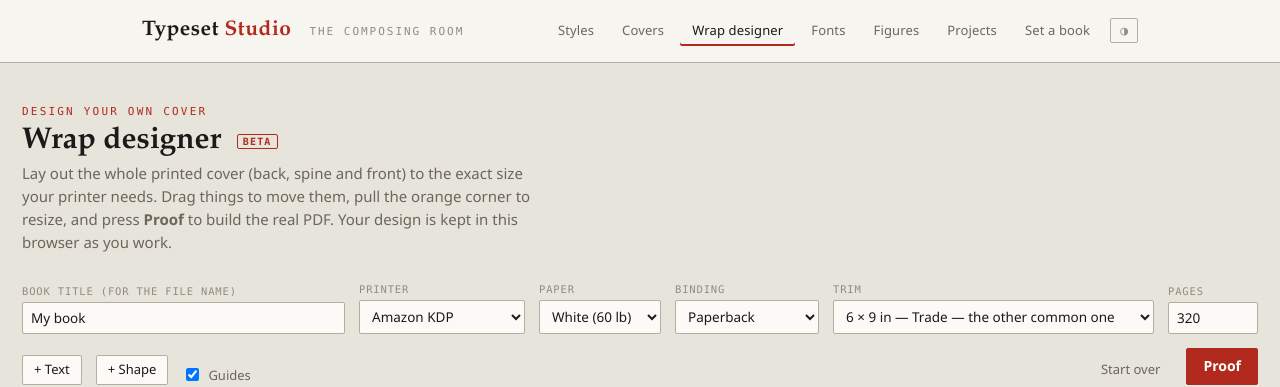
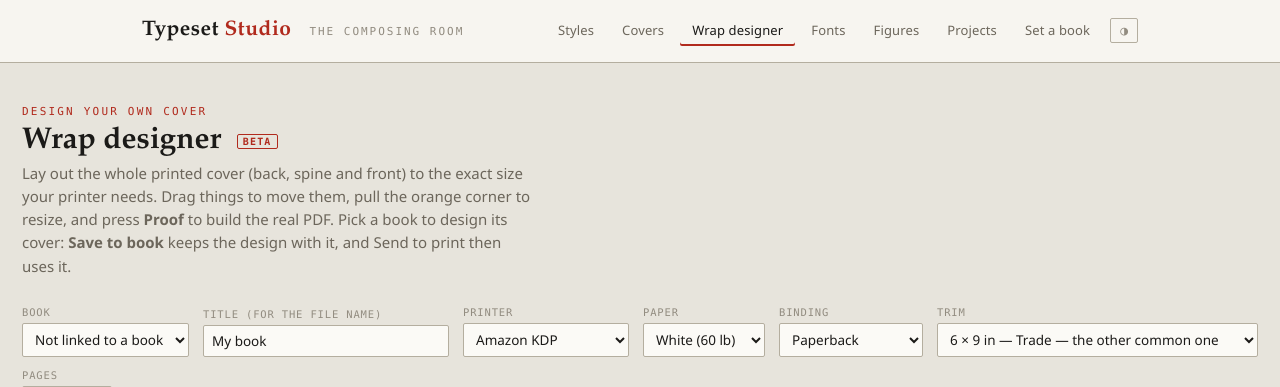
Before and after one commit to Oddmagician6/typeset-studio, a Flask app: page /wrap-designer in a window 1280 px wide. Shown: the top 387 px of the page. Run offline with Flask 3, Linux system fonts and the light colour scheme; data that the repository does not hold is empty; some libraries are stand-ins or nearby versions.

Commit message:
Make a wrap design a book's cover (#72 phase B)
The designer was a scratchpad; designs lived in the browser. Now a design
belongs to a book.

Picking a book opens it with its style's trim (locked), its last build's
page count and its Send to print printer, paper and binding. Save to book
stores the design on the project and writes those print settings back to
it, so the wrap designed and the wrap packaged can't disagree.

A new cover mode, "wrap", reuses the uploaded-art path rather than adding a
fourth cover pipeline: saving renders the design's front (the trim, cropped
to exactly it at 300 dpi) to a JPG, and _project_meta hands that JPG on as
image art with no title overlay. Page 1, the EPUB cover and the store
listing all come from the design through code that already worked. The
edit page offers "My wrap design" once a book has one.

Send to print and Send to publish build the whole wrap from the design at
the interior's real page count, reported in the shape build_cover_wrap
returns so the page and spec sheet are unchanged. Every picture is measured
at the size it is placed at, and spine text on a book under the printer's
minimum is flagged rather than dropped.

The example design was laid out in fixed inches for 6x9, so on a smaller
trim it opened with text outside the safe zone; it is now laid out from the
panel size and only takes spine text where the printer allows it.

Tests
-----
test_wrap_designer.py gains the phase B half - a book's settings, a bad
design refused, the save, the 1800x2700 front, _project_meta, the edit page,
a publish package whose wrap is the design at the real page count with its
spine and picture checks - and a second browser pass that opens a book by
link and saves to it. All eighteen suites pass.

Co-Authored-By: Claude Opus 5.5 <noreply@anthropic.com>

```diff
--- a/app.py
+++ b/app.py
@@ -1892,7 +1892,10 @@ def wrap_designer():
                         if f.lower().endswith(IMAGE_EXTS))
     except OSError:
         assets = []
-    return render_template('wrap_designer.html', active='wrap',
+    projects = [{'id': it['id'], 'name': it['data'].get('name') or it['data'].get('title')
+                 or it['id']} for it in list_projects()]
+    return render_template('wrap_designer.html', active='wrap', projects=projects,
+                           start_project=request.args.get('project', ''),
                            fonts=[f for f in list_fonts() if f.lower().endswith('.ttf')],
                            assets=assets, stand_in=WRAP_STAND_IN,
                            retailers=WRAP_RETAILERS, papers=_PAPER, trims=TRIM_PRESETS)
@@ -1927,6 +1930,95 @@ def wrap_designer_art(fname):
     if not path:
         abort(404)
     return send_from_directory(os.path.dirname(path), os.path.basename(path))
+
+
+# A design saved with a project (phase B). The designer's printer, paper and
+# binding *are* the project's Send to print settings, saved back to it, so the
+# wrap a writer designs and the wrap the package builds can't disagree; the trim
+# is the style's and the page count the last build's.
+
+def _project_wrap_settings(proj):
+    p = {**PRINT_DEFAULTS, **{k: proj[k] for k in PRINT_DEFAULTS if k in proj}}
+    try:
+        trim = load_preset(proj['preset'])['trim']
+    except Exception:
+        trim = {'w': 6.0, 'h': 9.0}
+    return {'pages': int(proj.get('last_page_count') or 200),
+            'wrap_retailer': p['print_retailer'], 'wrap_paper': p['print_paper'],
+            'wrap_binding': p['print_binding'],
+            'wrap_trim_w': trim['w'], 'wrap_trim_h': trim['h']}
+
+
+def _wrap_front_path(proj):
+    """The project's design rendered as its front cover, rendering it if the file
+    has gone; '' when there is no design or it won't render."""
+    fn = secure_filename(proj.get('wrap_front_file', ''))
+    design = proj.get('wrap_design')
+    if not fn or not design:
+        return ''
+    path = os.path.join(PROJECT_MS_DIR, fn)
+    if not os.path.exists(path):
+        try:
+            dims, _ = _wrap_design_dims(_project_wrap_settings(proj))
+            wrap_design.render_front(design, dims, path)
+        except Exception:
+            logging.exception('Rendering the wrap design front cover failed')
+            return ''
+    return path
+
+
+def _clean_design(design):
+    """A design from the browser, kept to what the model knows: a list of plain
+    elements, sized within reason. Anything else is refused, not repaired."""
+    if not isinstance(design, dict) or not isinstance(design.get('elements'), list):
+        return None
+    els = [e for e in design['elements'] if isinstance(e, dict)]
+    if len(els) > 400 or len(json.dumps(els)) > 1_000_000:
+        return None
+    return {'elements': els}
+
+
+@app.route('/wrap-designer/project/<pid>')
+def wrap_designer_project(pid):
+    proj = load_project(pid)
+    p = {**PRINT_DEFAULTS, **{k: proj[k] for k in PRINT_DEFAULTS if k in proj}}
+    return jsonify(design=proj.get('wrap_design'), settings=_project_wrap_settings(proj),
+                   title=proj.get('title') or proj.get('name', ''), author=proj.get('author', ''),
+                   blurb=p['print_blurb'], pages_known=bool(proj.get('last_page_count')),
+                   is_cover=proj.get('cover_mode') == 'wrap',
+                   saved=proj.get('wrap_design_saved', ''))
+
+
+@app.route('/wrap-designer/project/<pid>/save', methods=['POST'])
+def wrap_designer_save(pid):
+    proj = load_project(pid)
+    body = request.get_json(silent=True) or {}
+    design = _clean_design(body.get('design'))
+    if design is None:
+        return jsonify(ok=False, error='That design could not be read.')
+    s = body.get('settings') or {}
+    if s.get('wrap_retailer') in WRAP_RETAILERS:
+        proj['print_retailer'] = s['wrap_retailer']
+    if s.get('wrap_paper') in _PAPER:
+        proj['print_paper'] = s['wrap_paper']
+    if s.get('wrap_binding') in _WRAP_SUFFIX:
+        proj['print_binding'] = s['wrap_binding']
+    proj['wrap_design'] = design
+    proj['wrap_design_saved'] = datetime.now().isoformat(timespec='seconds')
+    proj['wrap_front_file'] = secure_filename(f'{pid}-wrap-front.jpg')
+    if body.get('use_as_cover'):
+        proj['cover_mode'] = 'wrap'
+    front = os.path.join(PROJECT_MS_DIR, proj['wrap_front_file'])
+    try:
+        dims, _ = _wrap_design_dims(_project_wrap_settings(proj))
+        wrap_design.render_front(design, dims, front)
+    except Exception as exc:
+        logging.error('Wrap design front render failed: %s', traceback.format_exc())
+        return jsonify(ok=False, error=f'The design was not saved: {exc}')
+    proj['updated'] = datetime.now().isoformat(timespec='seconds')
+    save_project_file(pid, proj)
+    return jsonify(ok=True, saved=proj['wrap_design_saved'],
+                   is_cover=proj.get('cover_mode') == 'wrap')
 
 
 @app.route('/wrap-designer/build', methods=['POST'])
@@ -3391,10 +3483,17 @@ def _project_meta(proj):
     cover_file = proj.get('cover_file', '')
     # "No cover" keeps the uploaded file (so switching back needs no re-upload)
     # but must not use it — the engine sets any cover_image it is handed as page 1.
-    if cover_file and cover_mode != 'none':
+    if cover_file and cover_mode not in ('none', 'wrap'):
         cp = os.path.join(PROJECT_MS_DIR, cover_file)
         if os.path.exists(cp):
             cover_path = cp
+    # A wrap design (#72) is the cover: its front panel, rendered, stands in for
+    # uploaded art everywhere one page of cover is wanted - page 1, the ebook,
+    # the store listing - with no title overlay, as the design carries its own.
+    wrap_cover = cover_mode == 'wrap'
+    if wrap_cover:
+        cover_path = _wrap_front_path(proj)
+        cover_mode = 'image' if cover_path else 'none'
 
     meta = {
         'title':            proj.get('title', ''),
@@ -3405,7 +3504,7 @@ def _project_meta(proj):
         'front_matter':     proj.get('front_matter', 'full'),
         'right_hand_starts': proj.get('right_hand_starts', True),
         'cover_image':   cover_path,
-        'cover_overlay': proj.get('cover_overlay', False),
+        'cover_overlay': proj.get('cover_overlay', False) and not wrap_cover,
         'cover_color':   proj.get('cover_color', 'light'),
         'cover_mode':       cover_mode,
         'cover_template':   proj.get('cover_template', ''),
@@ -3492,12 +3591,15 @@ def build_print_package(proj, scope='print'):
         raise PrintPackageError(err)
     meta, _ = _project_meta(proj)
     tpl = meta.get('cover_template_data')
+    # A wrap design (#72) is the whole wrap, laid out by the writer; it is built
+    # as designed, at this interior's page count, rather than around a front.
+    design = proj.get('wrap_design') if proj.get('cover_mode') == 'wrap' else None
     # Two kinds of cover reach a printer. A designed one paints the front panel
     # from its template; uploaded art *is* the front panel and the rest of the
     # wrap is built around it (#66). A book with no cover at all has nothing to
     # wrap the block in, and that is the only refusal left.
-    art = engine._front_art(meta)
-    if not art and (meta.get('cover_mode') != 'designed' or not tpl):
+    art = '' if design else engine._front_art(meta)
+    if not design and not art and (meta.get('cover_mode') != 'designed' or not tpl):
         raise PrintPackageError(
             f'{"Send to publish" if publish else "Send to print"} needs a cover — '
             'pick a cover template under Cover, or upload your own cover art.')
@@ -3557,10 +3659,27 @@ def build_print_package(proj, scope='print'):
         # The faces page 1 of the book is set in, so the wrap's front matches it:
         # the preset's for uploaded art, the template's own (falling back to the
         # preset's, as page 1 does) for a designed cover.
-        cf = (engine.image_cover_fonts(preset) if art else
-              engine._register_cover_fonts(tpl, engine.register_fonts(preset)))
         wrap = os.path.join(work, base + _WRAP_SUFFIX[binding] + '.pdf')
-        wres = engine.build_cover_wrap(tpl, cf, wmeta, dims, wrap)
+        if design:
+            g = engine.wrap_geometry(dims)
+            wrap_design.build_pdf(design, dims, wrap)
+            wres = wrap_design.summary(g, design)
+            # every picture measured at the size it is placed at, bleed included
+            for path, w_in, h_in in wrap_design.placed_images(design, g):
+                row = _art_resolution_check(engine.image_cover_check(path, w_in, h_in),
+                                            w_in, h_in)
+                row['label'] = f'Picture: {os.path.basename(path)}'
+                checks.append(row)
+            if wres['spine_text'] and not g['spine_text']:
+                checks.append({'label': 'Spine text', 'ok': False, 'detail': (
+                    f'Your design has spine text, but {pages} pages is under '
+                    f'{WRAP_RETAILERS[retailer]["label"]}’s minimum of '
+                    f'{WRAP_RETAILERS[retailer]["spine_text_min"]} — take it off in the '
+                    'Wrap designer, or the printer may refuse the cover')})
+        else:
+            cf = (engine.image_cover_fonts(preset) if art else
+                  engine._register_cover_fonts(tpl, engine.register_fonts(preset)))
+            wres = engine.build_cover_wrap(tpl, cf, wmeta, dims, wrap)
         files[pdir + os.path.basename(wrap)] = wrap
         for w in dims['warnings']:
             checks.append({'label': 'Cover wrap', 'ok': False, 'detail': w})
@@ -3574,7 +3693,7 @@ def build_print_package(proj, scope='print'):
             aw, ah = engine.front_art_size(engine.wrap_geometry(dims))
             art_res = engine.image_cover_check(art, aw, ah)
             checks.append(_art_resolution_check(art_res, aw, ah))
-        if not wres['spine_text']:
+        if not wres['spine_text'] and not design:
             checks.append({'label': 'Spine text', 'ok': True,
                            'detail': (f'Left off — {pages} pages is under '
                                       f'{WRAP_RETAILERS[retailer]["label"]}’s minimum of '
@@ -3638,8 +3757,8 @@ def build_print_package(proj, scope='print'):
             # `publish` is what was asked for; `ebook` is what came out. Only the
             # second may promise an ebook edition on the page or the sheet.
             'scope': scope, 'publish': publish, 'ebook': ebook_built,
-            'cover_kind': 'image' if art else 'designed',
-            'cover_label': ('Uploaded art' if art
+            'cover_kind': 'wrap' if design else ('image' if art else 'designed'),
+            'cover_label': ('Wrap design' if design else 'Uploaded art' if art
                             else (tpl.get('name') or meta.get('cover_template') or 'Designed')),
             'cover_art': art_res,
             'epub': (sorted(epub_checks, key=lambda c: c['ok']) if epub_checks
--- a/static/wrap_designer.js
+++ b/static/wrap_designer.js
@@ -18,22 +18,33 @@
     'printed cover will: drag the orange corner to make it wider or narrower and watch the ' +
     'lines move. Keep it inside the dashed safe zone so nothing is trimmed off.';
 
-  function starter() {
-    return { elements: [
+  // The example design, laid out for the panel it's going on: a fixed 6x9 layout
+  // ran off a smaller trim, and a new design shouldn't open covered in warnings.
+  // Spine text is only added where the printer allows it (geo.spine_text).
+  function starter(book, geom) {
+    book = book || {};
+    var title = book.title || 'My Book', author = book.author || 'Author Name';
+    var pw = geom ? geom.panel_w : 6, ph = geom ? geom.panel_h : 9, k = pw / 6;
+    var els = [
       {id:'bg-back', type:'rect', fill:'back', color:'#20283b'},
       {id:'bg-spine', type:'rect', fill:'spine', color:'#7d2a26'},
       {id:'front-art', type:'image', fill:'front', src:CFG.standIn},
-      {id:'title', type:'text', anchor:'front', x:0.5, y:0.9, w:5, text:'My Book',
-       font:pick('EBGaramond-Bold.ttf'), size:46, leading:1.05, color:'#fbf3e2', align:'center', tracking:0.5},
-      {id:'author', type:'text', anchor:'front', x:0.5, y:7.9, w:5, text:'AUTHOR NAME',
-       font:pick('Spectral-Regular.ttf'), size:16, leading:1.2, color:'#fbf3e2', align:'center', tracking:3},
-      {id:'spine-text', type:'text', anchor:'spine', cx:0.11, y:0.6, w:7.8, rotate:90,
-       text:'MY BOOK   AUTHOR NAME', font:pick('Spectral-Regular.ttf'), size:12, leading:1.2,
-       color:'#fbf3e2', align:'center', tracking:1.5},
-      {id:'blurb', type:'text', anchor:'back', x:0.6, y:1.0, w:4.8, text:BLURB,
+      {id:'title', type:'text', anchor:'front', x:0.5, y:0.9, w:round(pw - 1), text:title,
+       font:pick('EBGaramond-Bold.ttf'), size:Math.round(46 * k), leading:1.05, color:'#fbf3e2',
+       align:'center', tracking:0.5},
+      {id:'author', type:'text', anchor:'front', x:0.5, y:round(ph - 1.1), w:round(pw - 1),
+       text:author.toUpperCase(), font:pick('Spectral-Regular.ttf'), size:Math.round(16 * k),
+       leading:1.2, color:'#fbf3e2', align:'center', tracking:3},
+      {id:'blurb', type:'text', anchor:'back', x:0.6, y:1.0, w:round(pw - 1.2), text:book.blurb || BLURB,
        font:pick('EBGaramond-Regular.ttf'), size:12.5, leading:1.4, color:'#efe7d6', align:'left', tracking:0},
-      {id:'barcode', type:'rect', anchor:'back', x:3.75, y:7.55, w:2, h:1.2, color:'#ffffff', label:'Barcode area'}
-    ]};
+      {id:'barcode', type:'rect', anchor:'back', x:round(pw - 2.25), y:round(ph - 1.45), w:2, h:1.2,
+       color:'#ffffff', label:'Barcode area'}
+    ];
+    if (!geom || geom.spine_text)
+      els.splice(5, 0, {id:'spine-text', type:'text', anchor:'spine', cx:0.11, y:0.6, w:round(ph - 1.2),
+        rotate:90, text:(title + '   ' + author).toUpperCase(), font:pick('Spectral-Regular.ttf'),
+        size:12, leading:1.2, color:'#fbf3e2', align:'center', tracking:1.5});
+    return {elements: els};
   }
   function pick(f) { return CFG.fonts.indexOf(f) !== -1 ? f : CFG.fonts[0]; }
 
@@ -42,7 +53,7 @@
   try { saved = JSON.parse(localStorage.getItem(STORE) || 'null'); } catch (e) { saved = null; }
   var design = (saved && saved.design && saved.design.elements) ? saved.design : starter();
   var g = null, geo = null, sel = null, metrics = {}, drag = null, seq = Date.now() % 100000;
-  var SETTINGS = ['wd-name', 'wd-retailer', 'wd-paper', 'wd-binding', 'wd-trim', 'wd-pages'];
+  var SETTINGS = ['wd-project', 'wd-name', 'wd-retailer', 'wd-paper', 'wd-binding', 'wd-trim', 'wd-pages'];
   if (saved && saved.settings) SETTINGS.forEach(function (id) {
     if (saved.settings[id] != null && $(id)) $(id).value = saved.settings[id];
   });
@@ -140,6 +151,7 @@
     renderLayers();
     renderChecks();
     persist();
+    markDirty();
   }
 
   function drawGuides() {
@@ -381,20 +393,84 @@
   });
   $('wd-reset').addEventListener('click', function () {
     if (!confirm('Start over with the example design? Your current design will be replaced.')) return;
-    design = starter(); sel = null; showProps(); loadFonts().then(render);
+    design = starter($('wd-project').value ? currentBook : null, g); sel = null; showProps();
+    loadFonts().then(render);
   });
   $('wd-guides').addEventListener('change', render);
+
+  // ---- a book's cover ---------------------------------------------------------------
+  // With a book picked, its trim is its style's and its printer, paper and
+  // binding are its Send to print settings; Save keeps the design with the book.
+  var savedJSON = null;                 // the design as last saved to (or loaded from) the book
+  var currentBook = null;
+  function markDirty() {
+    var pid = $('wd-project').value, st = $('wd-save-status');
+    if (!pid || savedJSON === null) return;
+    if (JSON.stringify(design) !== savedJSON) st.textContent = 'Unsaved changes';
+  }
+  function lockTrim(w, h) {
+    var sel = $('wd-trim'), v = w + 'x' + h;
+    if (!Array.prototype.some.call(sel.options, function (o) { return o.value === v; })) {
+      var op = document.createElement('option'); op.value = v;
+      op.textContent = w + ' × ' + h + ' in (this book’s style)'; sel.appendChild(op);
+    }
+    sel.value = v; sel.disabled = true;
+  }
+  function bookUi(on) {
+    $('wd-save-group').style.display = on ? 'inline-flex' : 'none';
+    if (!on) { $('wd-trim').disabled = false; $('wd-book-note').hidden = true; $('wd-save-status').textContent = ''; }
+  }
+  function openBook(pid, keepLocal) {
+    bookUi(!!pid);
+    if (!pid) { savedJSON = null; currentBook = null; persist(); return regeometry(); }
+    return fetch('/wrap-designer/project/' + encodeURIComponent(pid)).then(function (r) { return r.json(); })
+      .then(function (b) {
+        var s = b.settings;
+        $('wd-retailer').value = s.wrap_retailer; $('wd-paper').value = s.wrap_paper;
+        $('wd-binding').value = s.wrap_binding; $('wd-pages').value = s.pages;
+        lockTrim(s.wrap_trim_w, s.wrap_trim_h);
+        $('wd-name').value = b.title || $('wd-name').value;
+        $('wd-use-cover').checked = b.is_cover || !b.design;
+        var note = $('wd-book-note');
+        note.hidden = false;
+        note.textContent = (b.pages_known
+          ? 'Pages are from this book’s last build; Send to print sizes the spine from the real count.'
+          : 'This book hasn’t been built yet, so the page count is a guess. Send to print sizes the spine from the real count.')
+          + (b.is_cover ? ' This design is the book’s cover.' : '');
+        savedJSON = b.design ? JSON.stringify(b.design) : null;
+        currentBook = b;
+        sel = null; showProps();
+        $('wd-save-status').textContent = b.saved ? 'Saved ' + b.saved.replace('T', ' ') : 'Not saved to this book yet';
+        // the geometry first, so an example design can be laid out for this book
+        return fetchGeometry().then(function () {
+          if (!keepLocal) design = b.design || starter(b, g);
+          return loadFonts();
+        }).then(render);
+      });
+  }
+  $('wd-project').addEventListener('change', function () { openBook(this.value, false); });
+  $('wd-save').addEventListener('click', function () {
+    var pid = $('wd-project').value, st = $('wd-save-status');
+    if (!pid) return;
+    st.textContent = 'Saving…';
+    post('/wrap-designer/project/' + encodeURIComponent(pid) + '/save',
+         {design: design, settings: settings(), use_as_cover: $('wd-use-cover').checked})
+      .then(function (res) {
+        if (!res.ok) { st.textContent = res.error; return; }
+        savedJSON = JSON.stringify(design);
+        st.textContent = 'Saved ' + res.saved.replace('T', ' ') + (res.is_cover ? ' · the book’s cover' : '');
+      }).catch(function () { st.textContent = 'Not saved: no answer from the app.'; });
+  });
 
   // ---- server: geometry and the real PDF ------------------------------------------
   function post(url, body) {
     return fetch(url, {method:'POST', headers:{'Content-Type':'application/json'}, body:JSON.stringify(body)})
       .then(function (r) { return r.json(); });
   }
-  function regeometry() {
-    return post('/wrap-designer/geometry', settings()).then(function (res) {
-      geo = res; g = res.geometry; render();
-    });
+  function fetchGeometry() {
+    return post('/wrap-designer/geometry', settings()).then(function (res) { geo = res; g = res.geometry; });
   }
+  function regeometry() { return fetchGeometry().then(render); }
   SETTINGS.forEach(function (id) { $(id).addEventListener('change', function () { persist(); regeometry(); }); });
   $('wd-pages').addEventListener('input', regeometry);
 
@@ -431,7 +507,17 @@
     var used = design.elements.filter(function (e) { return e.font; }).map(function (e) { return e.font; });
     return Promise.all(used.filter(function (f, i) { return used.indexOf(f) === i; }).map(ensureFont));
   }
-  loadFonts().then(regeometry).then(function () { window.WD_READY = true; });
+  var start = CFG.startProject || '';
+  var startPromise;
+  if (start && Array.prototype.some.call($('wd-project').options, function (o) { return o.value === start; })) {
+    $('wd-project').value = start;
+    startPromise = openBook(start, saved && saved.settings && saved.settings['wd-project'] === start);
+  } else if ($('wd-project').value) {
+    startPromise = openBook($('wd-project').value, true);   // carry on with the local working copy
+  } else {
+    startPromise = loadFonts().then(regeometry);
+  }
+  startPromise.then(function () { window.WD_READY = true; });
 
   // for the browser test: the live design and the geometry it is drawn against
   window.WD_EDITOR = { design: function () { return design; }, geometry: function () { return g; },
--- a/templates/wrap_designer.html
+++ b/templates/wrap_designer.html
@@ -47,6 +47,8 @@
   #wd-proof-msg{font-size:13px}
   #wd-proof-msg.ok{color:var(--muted)} #wd-proof-msg.bad{color:var(--red-deep)}
   .wd-art{display:flex;gap:6px;flex-wrap:wrap;margin-top:8px}
+  .wd-note{margin:-6px 0 14px;font-size:13px;color:var(--muted)}
+  #wd-save-status{font-size:12.5px;color:var(--muted)}
   .beta{font-family:var(--mono);font-size:10px;letter-spacing:.12em;border:1px solid var(--red);
     color:var(--red);border-radius:2px;padding:1px 5px;vertical-align:middle;margin-left:8px}
 {% endblock %}
@@ -57,11 +59,16 @@
     <h1>Wrap designer <span class="beta">BETA</span></h1>
     <p>Lay out the whole printed cover (back, spine and front) to the exact size your printer
        needs. Drag things to move them, pull the orange corner to resize, and press
-       <b>Proof</b> to build the real PDF. Your design is kept in this browser as you work.</p>
+       <b>Proof</b> to build the real PDF. Pick a book to design its cover: <b>Save to book</b>
+       keeps the design with it, and Send to print then uses it.</p>
   </div>
 
   <div class="wd-bar">
-    <label class="grow">Book title (for the file name)<input id="wd-name" type="text" value="My book"></label>
+    <label>Book<select id="wd-project">
+      <option value="">Not linked to a book</option>
+      {% for p in projects %}<option value="{{ p.id }}">{{ p.name }}</option>{% endfor %}
+    </select></label>
+    <label class="grow">Title (for the file name)<input id="wd-name" type="text" value="My book"></label>
     <label>Printer<select id="wd-retailer">
       {% for k, r in retailers.items() %}<option value="{{ k }}">{{ r.label }}</option>{% endfor %}
     </select></label>
@@ -77,13 +84,20 @@
     </select></label>
     <label>Pages<input id="wd-pages" type="number" value="320" min="24" max="1000" step="10" style="width:90px"></label>
   </div>
+  <p class="wd-note" id="wd-book-note" hidden></p>
   <div class="wd-bar">
     <button class="btn btn-sm" id="wd-add-text" type="button">+ Text</button>
     <button class="btn btn-sm" id="wd-add-rect" type="button">+ Shape</button>
     <label style="flex-direction:row;align-items:center;gap:6px;text-transform:none;letter-spacing:0;font-family:var(--sans);font-size:13px;color:var(--muted)">
       <input id="wd-guides" type="checkbox" checked> Guides</label>
     <span class="grow"></span>
+    <span id="wd-save-status"></span>
     <button class="btn btn-sm btn-ghost" id="wd-reset" type="button">Start over</button>
+    <span id="wd-save-group" style="display:none;gap:10px;align-items:center">
+      <label style="flex-direction:row;align-items:center;gap:6px;text-transform:none;letter-spacing:0;font-family:var(--sans);font-size:13px;color:var(--muted)">
+        <input id="wd-use-cover" type="checkbox" checked> Use as this book's cover</label>
+      <button class="btn" id="wd-save" type="button">Save to book</button>
+    </span>
     <button class="btn btn-primary" id="wd-proof-btn" type="button">Proof</button>
   </div>
 
@@ -123,7 +137,7 @@
     </aside>
   </div>
 
-  <script id="wd-config" type="application/json">{{ {'fonts': fonts, 'standIn': stand_in, 'retailers': retailers} | tojson }}</script>
+  <script id="wd-config" type="application/json">{{ {'fonts': fonts, 'standIn': stand_in, 'retailers': retailers, 'startProject': start_project} | tojson }}</script>
   <script src="{{ url_for('static', filename='wrap_text.js') }}"></script>
   <script src="{{ url_for('static', filename='wrap_designer.js') }}"></script>
 {% endblock %}
```
Also changed, not shown: ROADMAP.md (+31 -1 lines), templates/project_edit.html (+15 -1 lines), test_wrap_designer.py (+115 -1 lines), wrap_design.py (+65 -0 lines), CHANGELOG.md.
